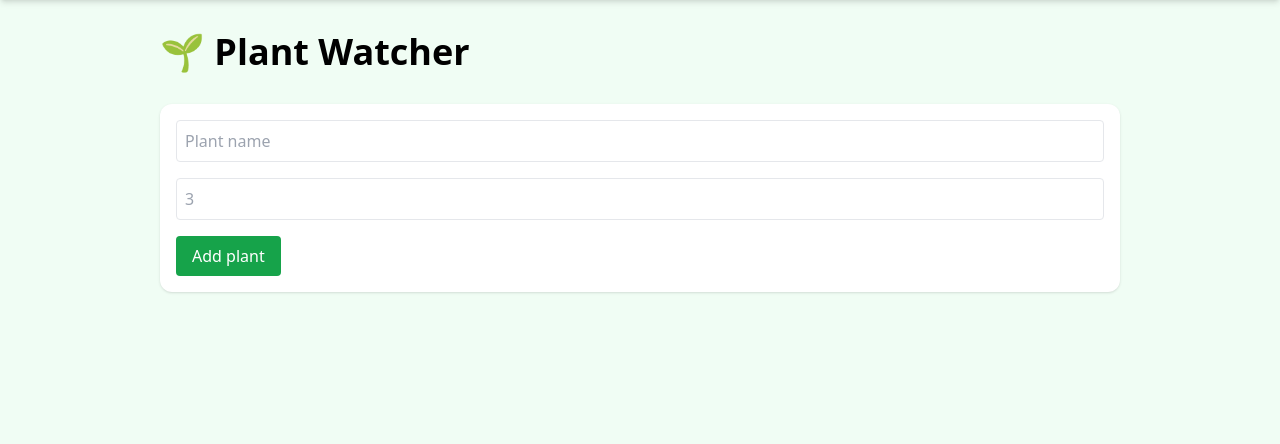
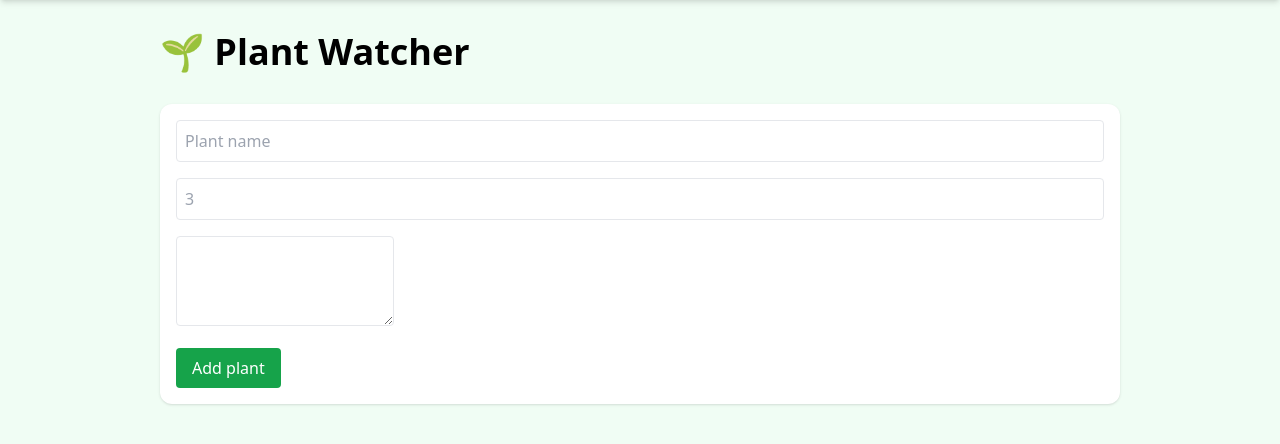
Before and after one commit to PLudrak/waterring, a FastAPI app: template app/templates/manage_plants.html in a window 1280 px wide. Shown: the part 75-519 px from the top of the page. Run offline with FastAPI, Linux system fonts and the light colour scheme; the template is opened without the code that fills it, so the values that code supplies are empty; some libraries are stand-ins or nearby versions.

Commit message:
Plant model update

```diff
--- a/app/models.py
+++ b/app/models.py
@@ -15,3 +15,5 @@ class Plant(Base):
     watering_interval_min = Column(Integer, default=3)
 
     last_watered_at = Column(DateTime, default=datetime.utcnow)
+    info = Column(String, default="")
+    place = Column(String, default="")
--- a/app/routers/plants.py
+++ b/app/routers/plants.py
@@ -3,7 +3,7 @@ from fastapi.responses import RedirectResponse
 from sqlalchemy.orm import Session
 from datetime import datetime, timezone
 
-from app.templates import templates
+from app.core.templates import templates
 from app.services.date_service import days_since_watered, watering_text, watering_status
 from app.database import get_db
 from app.models import Plant
--- a/app/templates/manage_plants.html
+++ b/app/templates/manage_plants.html
@@ -11,6 +11,14 @@
 
 	<div class="mb-4">
 		<input type="text" name="watering_range" placeholder="3" class="border p-2 w-full rounded">
+	</div>
+	<div class="mb-4">
+		<textarea
+			id="info"
+			name="info"
+			class="border rounded p-2"
+			rows="3"
+		></textarea>
 	</div>
 
 	<button class="bg-green-600 text-white px-4 py-2 rounded">
```
